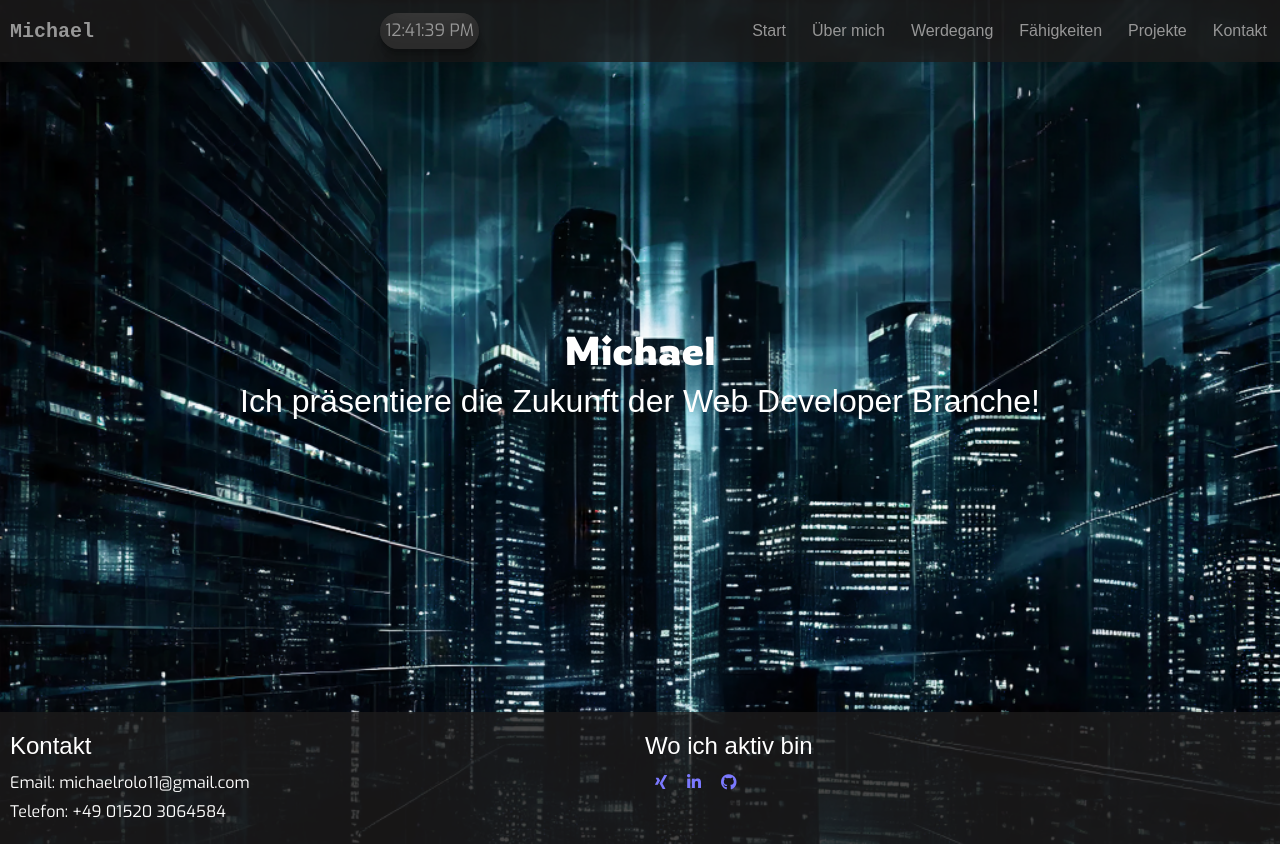
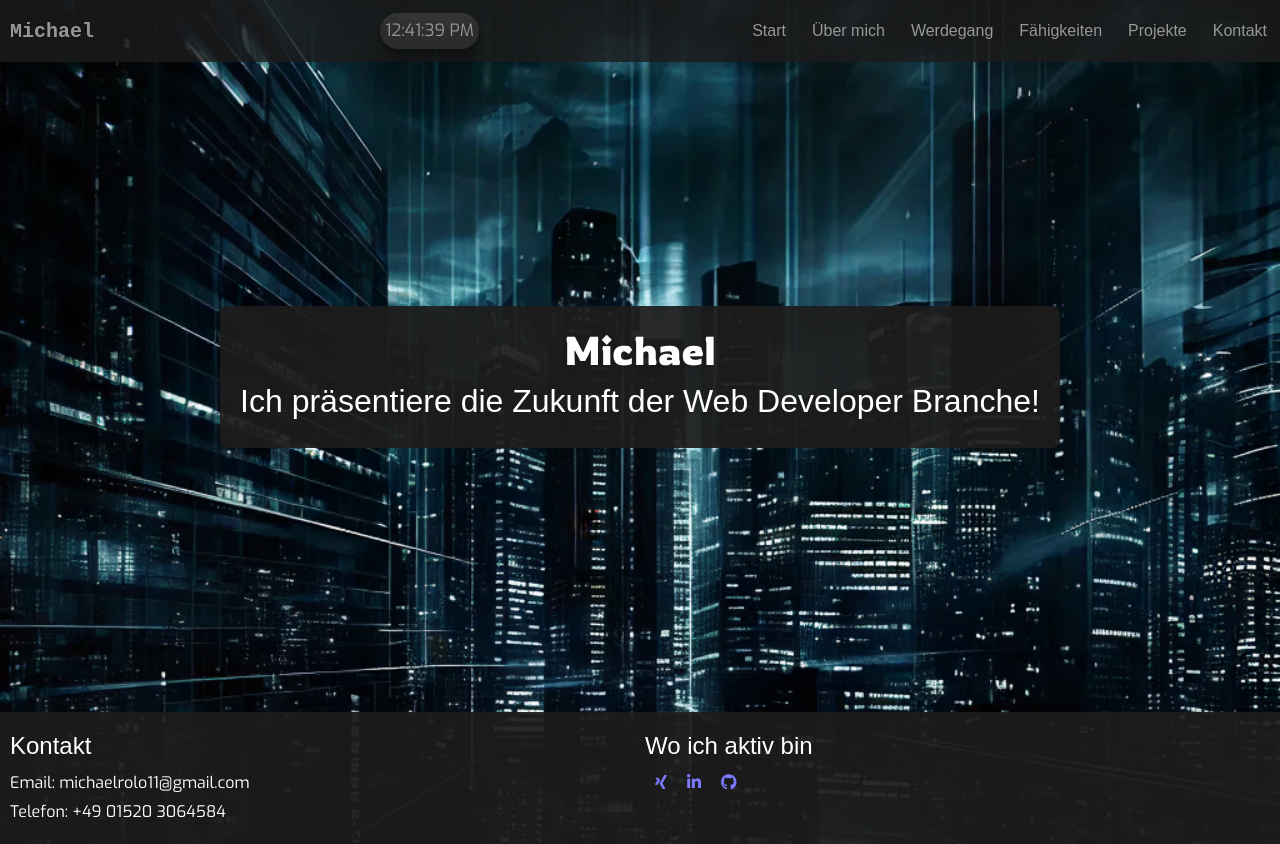
Before and after one commit to MSRMatrix/Portfolio, a React (Vite) app: page / in a window 1280 px wide. Built offline with nearby package versions, Linux system fonts and the light colour scheme; a web font is replaced by a local one.

Commit message:
almost done

```diff
--- a/src/components/abilities/abilities.css
+++ b/src/components/abilities/abilities.css
@@ -30,6 +30,10 @@
   transition: all 0.5s ease-in-out;
   background-color: #186a79;
   transform: translateY(-30px);
+}
+
+.picture-div:hover h3{
+  color: white !important;
 }
 
 .picture-div img {
--- a/src/components/about/about.css
+++ b/src/components/about/about.css
@@ -15,7 +15,7 @@
   margin-bottom: 20px;
   width: 290px;
   height: 100px;
-  background-color: #1d1c1cce;
+  background-color: #1d1c1cee;
 }
 
 .inner-text-block > * {
--- a/src/components/contactme/contactme.css
+++ b/src/components/contactme/contactme.css
@@ -87,7 +87,7 @@
   margin-bottom: 20px;
   width: 250px;
   height: 100px;
-  background-color: #1d1c1cce;
+  background-color: #1d1c1cee;
 }
 
 .contact-inner-text-block h3 {
--- a/src/components/footer/footer.css
+++ b/src/components/footer/footer.css
@@ -1,5 +1,5 @@
 .footer {
-    background-color: #1d1c1cce;
+    background-color: #1d1c1cee;
     color: white;
     padding: 20px 0;
     margin-top: 10px;
--- a/src/components/projects/projects.css
+++ b/src/components/projects/projects.css
@@ -16,8 +16,13 @@
     text-align: center;
   }
 
-  .project-div:hover {
-    background-color: #e0e0e0;
+  .project-div:hover{
+    background-color: #186a79;
+  }
+
+  .project-div:hover h3{
+    color: white !important;
+    border-bottom: 2px solid white;
   }
 
   .project-div.show-project-div {
--- a/src/components/startsite/Startsite.jsx
+++ b/src/components/startsite/Startsite.jsx
@@ -10,7 +10,7 @@ const Startsite = () => {
 
   return (
     <div className="information-container">
-      <div className={topicDiv}>
+      <div className={`${topicDiv} startsite-style`}>
         <h1>Michael</h1>
         <h2>Ich präsentiere die Zukunft der Web Developer Branche!</h2>
       </div>
--- a/src/components/startsite/startsite.css
+++ b/src/components/startsite/startsite.css
@@ -4,38 +4,8 @@
     transform: translate(0px);
 }
 
-.ki-div{
-    width: 50%;
-   display: flex;
-   transition: 1s ease-in-out;
+.startsite-style{
+    background-color: #1d1c1cee;
+    border-radius: 8px;
+    padding: 20px;
 }
-
-.startsite-image{
-    width: 100%;
-    opacity: 0;
-    z-index: 1;
-    transition: 0.3s ease-in-out;
-}
-
-.startsite-image:first-child{
-    transform: translate(-100px);
-}
-
-.startsite-image:last-child{
-    transform: translate(100px);
-}
-
-.pic-animation{
-    transition: 1s ease-in-out;
-    opacity: 0.6;
-}
-
-.pic-animation:first-child, .pic-animation:last-child{
-    transform: translate(0px);
-}
-
-.pic-animation:hover{
-    transition: 0.3s ease-in-out;
-    opacity: 1;
-    border-radius: 30px;
-}
--- a/src/components/workbackground/workbackground.css
+++ b/src/components/workbackground/workbackground.css
@@ -59,7 +59,6 @@
   padding: 5px;
   border-radius: 5px;
   width: 330px;
-  font-size: 13px;
   white-space: wrap;
   z-index: 9999;
 }
@@ -116,3 +115,10 @@
     font-size: 10px !important;
   }
 }
+
+@media (min-width: 400px) and (max-width: 1300px) {
+
+  .work-div:hover .hidden-about-text {
+    font-size: 55%;
+  }
+}
```
